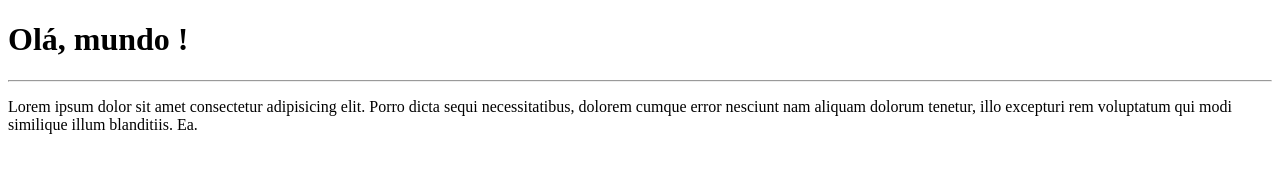
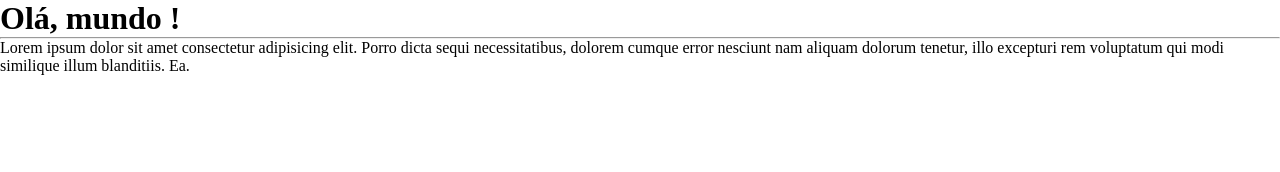
Before and after one commit to PedroHenriqueMayrink/Git-Github-CursoemVideo, a plain HTML site: page siteteste/index.html in a window 1280 px wide. Drawn offline with Linux system fonts and the light colour scheme.

Commit message:
criado arquivo css

```diff
--- a/siteteste/index.html
+++ b/siteteste/index.html
@@ -4,6 +4,8 @@
     <meta charset="UTF-8">
     <meta name="viewport" content="width=device-width, initial-scale=1.0">
     <title>Repositório git</title>
+    <link rel="stylesheet" type="text/css" href="styles.css">
+
 </head>
 <body>
     <h1>
--- /dev/null
+++ b/siteteste/styles.css
@@ -0,0 +1,4 @@
+*{
+    padding: 0;
+    margin: 0;
+}
```
